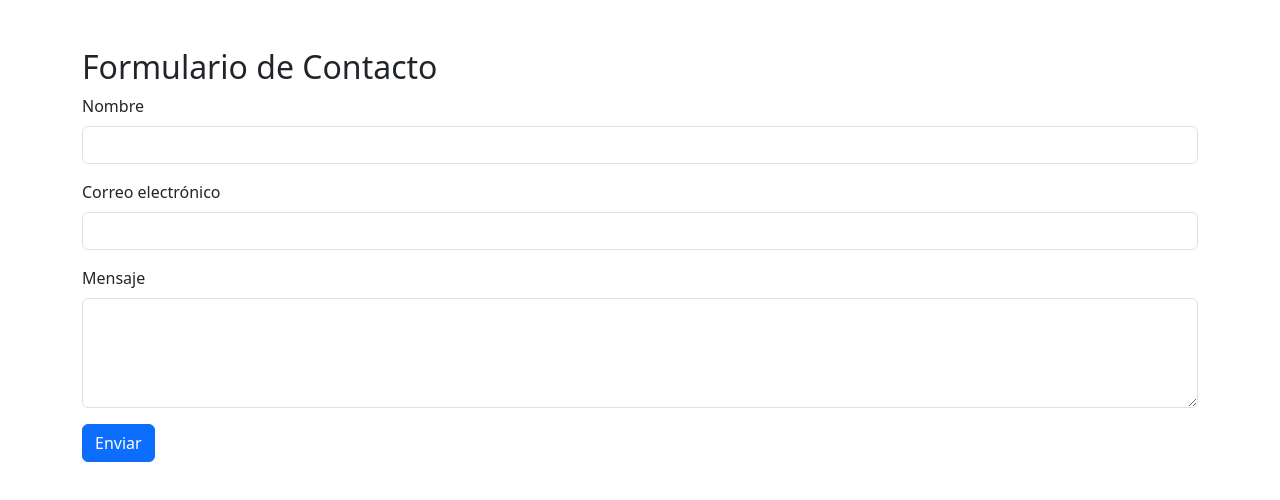
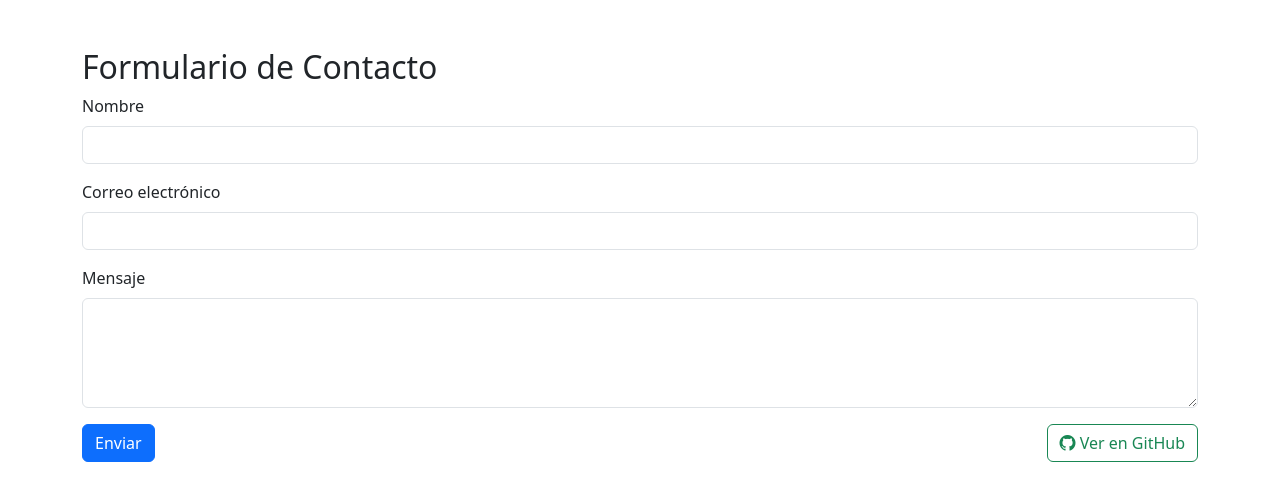
Before and after one commit to BaiLong01/CRISTIAN, a plain HTML site: page EXERCICIO-1/index.html in a window 1280 px wide. Drawn offline with nearby package versions, Linux system fonts and the light colour scheme.

Commit message:
botón de github e icono

```diff
--- a/EXERCICIO-1/index.html
+++ b/EXERCICIO-1/index.html
@@ -6,6 +6,8 @@
     <meta name="viewport" content="width=device-width, initial-scale=1.0">
     <title>Formulario Bootstrap</title>
     <link href="https://cdn.jsdelivr.net/npm/bootstrap@5.3.3/dist/css/bootstrap.min.css" rel="stylesheet">
+    <!-- Bootstrap Icons CDN -->
+    <link href="https://cdn.jsdelivr.net/npm/bootstrap-icons@1.11.3/font/bootstrap-icons.css" rel="stylesheet">
 </head>
 
 <body>
@@ -29,7 +31,12 @@
                     Por favor, ingresa tu mensaje de consulta (mínimo 40 y máximo 500 caracteres).
                 </div>
             </div>
-            <button type="submit" class="btn btn-primary">Enviar</button>
+            <div class="d-flex justify-content-between">
+                <button type="submit" class="btn btn-primary">Enviar</button>
+                <a href="https://github.com/BaiLong01/CRISTIAN.git" target="_blank" class="btn btn-outline-success">
+                    <i class="bi bi-github"></i> Ver en GitHub
+                </a>
+            </div>
         </form>
         <div id="mensajeExito" class="alert alert-success mt-3 d-none">
             Tu mensaje ha sido enviado con éxito.
```
